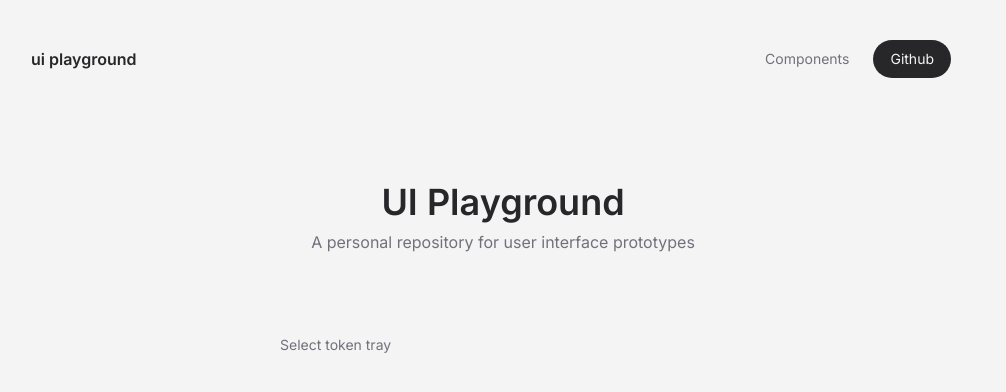
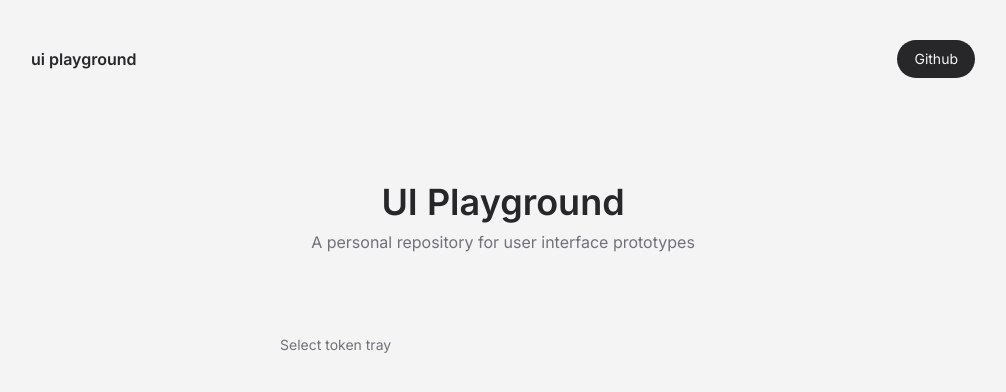
Before and after one commit to gzkdev/ui-playground, a Next.js app: page / in a window 1280 px wide. Shown: the top 392 px of the page, without its empty margins (137-1143 px from the left). Built offline with nearby package versions, Linux system fonts and the light colour scheme.

Commit message:
update navbar

```diff
--- a/src/components/navbar.tsx
+++ b/src/components/navbar.tsx
@@ -11,16 +11,12 @@ export function Navbar() {
           </Link>
 
           <ul className="flex items-center gap-6 text-sm">
-            <li>
-              <Link href="/">Components</Link>
-            </li>
             <Link
               href="/"
               className="flex py-2 px-4 rounded-full border border-transparent bg-zinc-800 text-zinc-100"
             >
               Github
             </Link>
-            <li></li>
           </ul>
         </div>
       </div>
```
